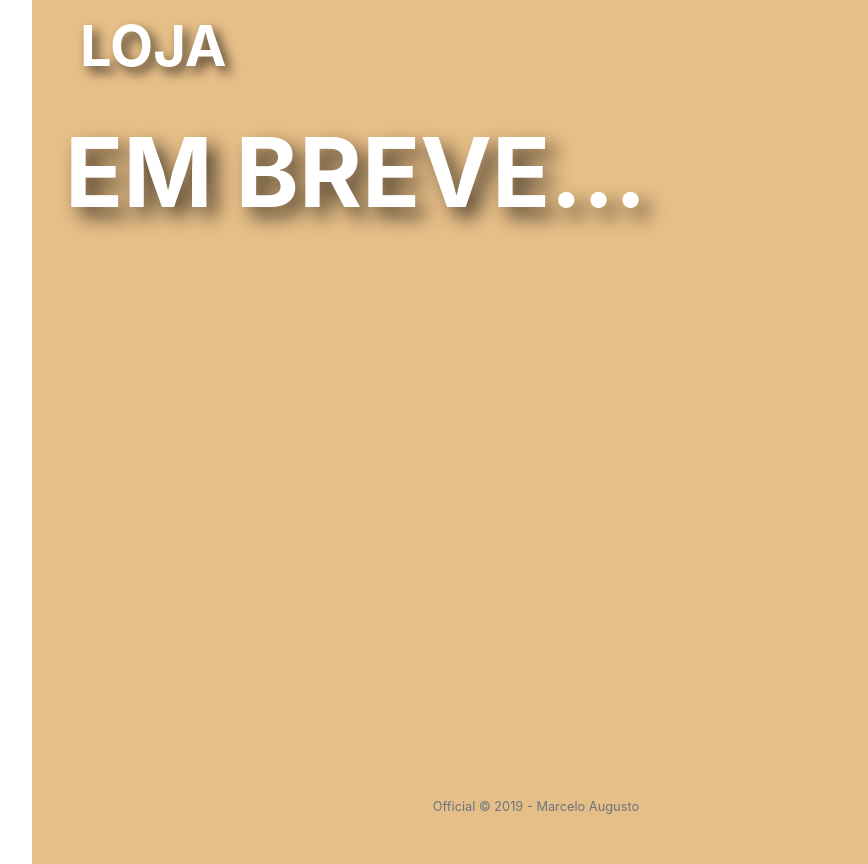
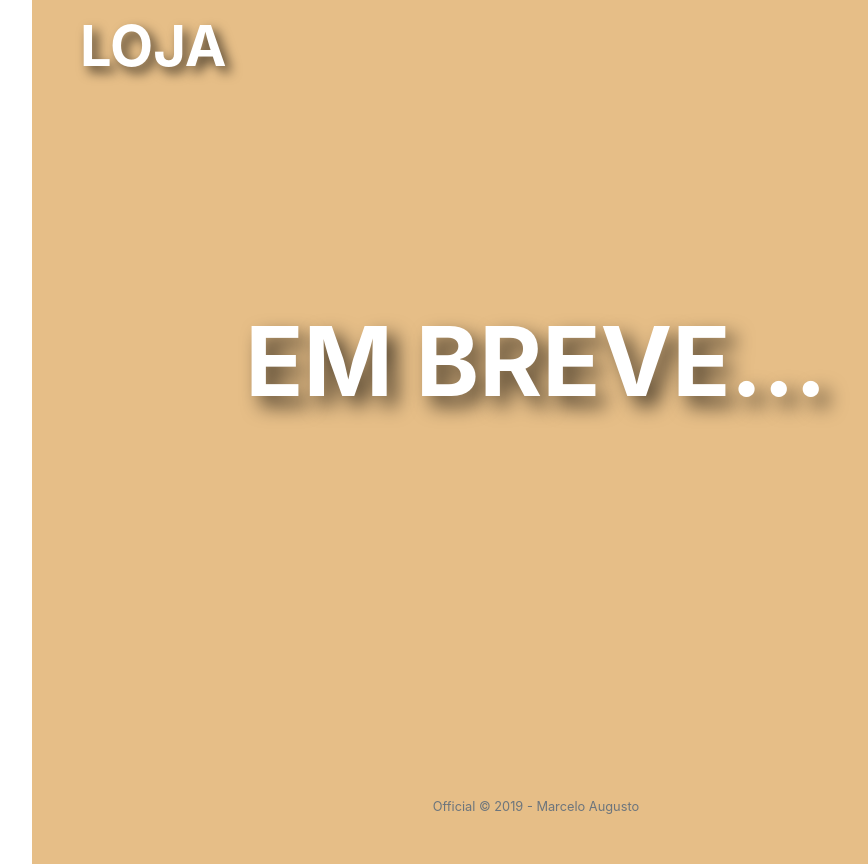
Before and after one commit to listenmarcelo/marceloaugusto-oficial, a plain HTML site: page index.html in a window 1280 px wide. Shown: the part 4040-4904 px from the top of the page, without its empty margins (240-1108 px from the left). Drawn offline with Linux system fonts and the light colour scheme; a web font is replaced by a local one.

Commit message:
mudei a última tela, centralizando o em breve

```diff
--- a/css/resume.css
+++ b/css/resume.css
@@ -290,7 +290,11 @@ margin-left: 50%;
 }
 
 .breve {
-  text-align: center;
+  display: block;
+  margin-left: auto;
+  margin-right: auto;
+  margin-top: 20%;
+  margin-bottom: auto;
 }
 
 .caixinha {
```
